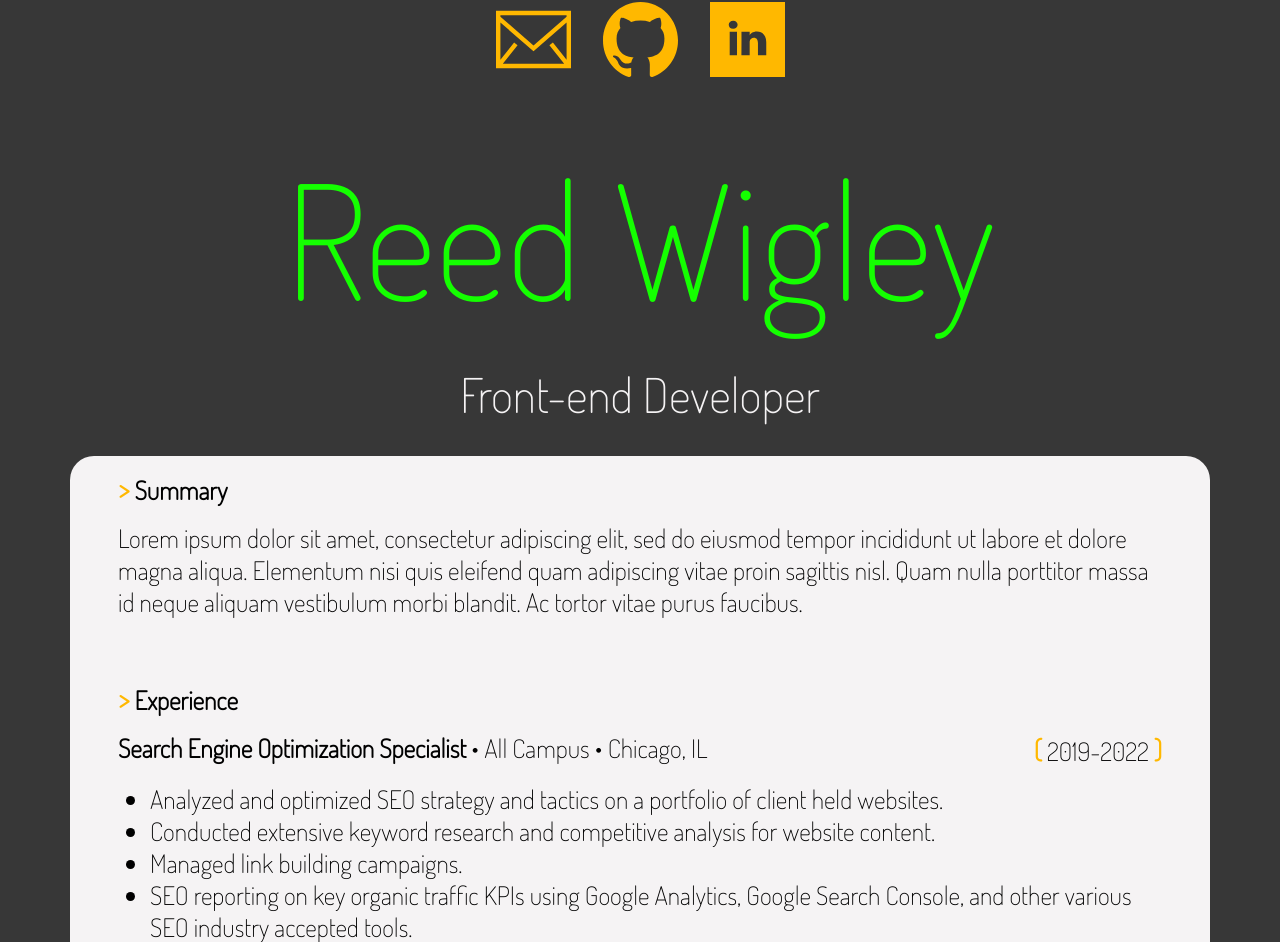
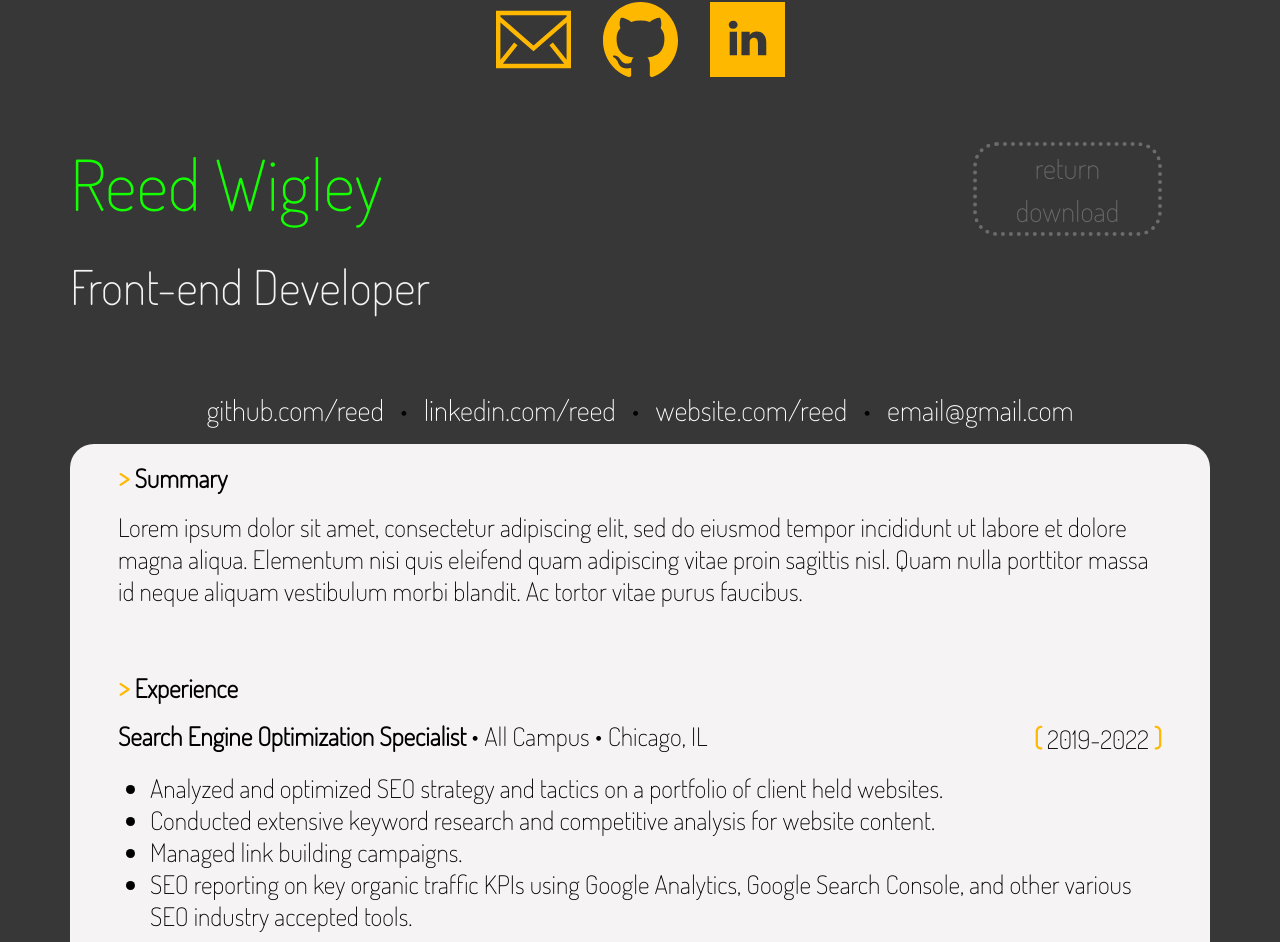
Before and after one commit to rwigley55/reed-wigley-portfolio, a React (Create React App) app: page / in a window 1280 px wide. Shown: the part 4073-5015 px from the top of the page. Built offline with nearby package versions, Linux system fonts and the light colour scheme.

Commit message:
Style resume header

```diff
--- a/public/index.html
+++ b/public/index.html
@@ -24,7 +24,7 @@
       work correctly both with client-side routing and a non-root public URL.
       Learn how to configure a non-root public URL by running `npm run build`.
     -->
-    <title>React App</title>
+    <title>Reed Wigley</title>
   </head>
   <body>
     <noscript>You need to enable JavaScript to run this app.</noscript>
--- a/src/index.css
+++ b/src/index.css
@@ -200,3 +200,35 @@ h2 {
   color: black;
   font-size: 0.4rem;
 }
+
+.resume-title {
+  color: #14FF00;
+  font-size: 1.1rem;
+}
+
+.resume-link {
+  font-size: 0.45rem;
+  color: white !important;
+  text-decoration: none;
+}
+
+.box-link {
+  color: #6b6b6b !important;
+  transition: color 0.5s ease-out !important;
+}
+
+.box-link:hover {
+  color: white !important;
+  transition: color 1s ease !important;
+}
+
+.border-dot {
+  border: 4px dotted !important;
+  border-color: #6b6b6b !important;
+  transition: border-color 0.5s ease-out !important;
+}
+
+.border-dot:hover {
+  border-color: white !important;
+  transition: border-color 0.5s ease !important;
+}
--- a/src/resume.js
+++ b/src/resume.js
@@ -1,15 +1,45 @@
 import React, { Fragment } from "react";
-import { Container, Row, Col } from "react-bootstrap";
+import { Container, Row, Col, ListGroup } from "react-bootstrap";
 
 const Resume = (props) => {
   return (
     <Fragment>
       <Container className="">
         <Row>
-          <Col>
-            <h1 className="text-center title-primary-emphasis">Reed Wigley</h1>
-            <h2 className="text-center">Front-end Developer</h2>
+          <Col className="ps-0">
+            <h1 className="resume-title">Reed Wigley</h1>
+            <h2 className="">Front-end Developer</h2>
           </Col>
+          <Col xs={3}>
+            <ListGroup className="p-0 border border-dot">
+              <ListGroup.Item action className="bg-primary resume-link p-0 border-0 text-center box-link" href="#">
+                return
+              </ListGroup.Item>
+              <ListGroup.Item action className="bg-primary resume-link p-0 border-0 text-center box-link" href="#">
+                download
+              </ListGroup.Item>
+
+            </ListGroup>
+          </Col>
+        </Row>
+        <Row>
+          <Col className="text-center">
+              <a className="resume-link mx-1" href="#">
+                github.com/reed
+              </a>
+              <span className="resume-text">•</span>
+              <a className="resume-link mx-1" href="#">
+                linkedin.com/reed
+              </a>
+              <span className="resume-text">•</span>
+              <a className="resume-link mx-1" href="#">
+                website.com/reed
+              </a>
+              <span className="resume-text">•</span>
+              <a className="resume-link mx-1" href="#">
+                email@gmail.com
+              </a>
+              </Col>
         </Row>
       </Container>
       <Container className="resume-background rounded-2 mb-1">
@@ -94,8 +124,8 @@ const Resume = (props) => {
           <Col>
             <ul className="ps-2 mb-2">
               <li className="resume-text lh-sm">
-                Developed website SEO and paid search strategies using Google AdWords and
-                Keyword Planner.
+                Developed website SEO and paid search strategies using Google
+                AdWords and Keyword Planner.
               </li>
               <li className="resume-text lh-sm">
                 Digital content creation for social media and advertising
@@ -182,7 +212,9 @@ const Resume = (props) => {
         </Row>
         <Row>
           <Col>
-            <h4 className="resume-text resume-header mb-0 fw-bold">Hutong School</h4>
+            <h4 className="resume-text resume-header mb-0 fw-bold">
+              Hutong School
+            </h4>
           </Col>
           <Col>
             <h4 className="resume-text resume-header text-end mb-0">
@@ -194,7 +226,9 @@ const Resume = (props) => {
         </Row>
         <Row>
           <Col>
-            <p className="resume-text mb-1">Chinese Mandarin • HSK II certified</p>
+            <p className="resume-text mb-1">
+              Chinese Mandarin • HSK II certified
+            </p>
           </Col>
         </Row>
       </Container>
```
